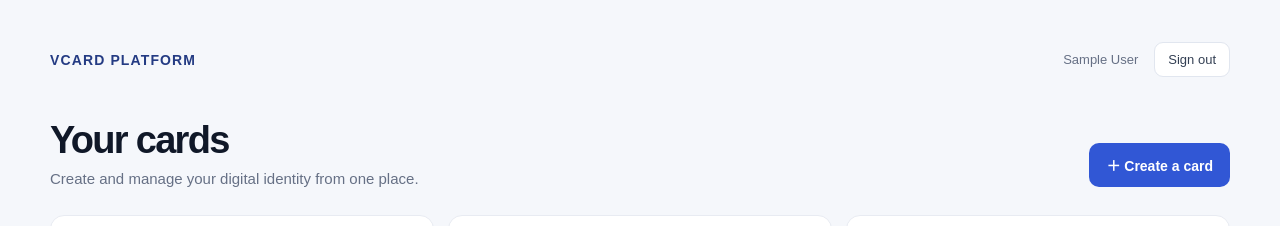
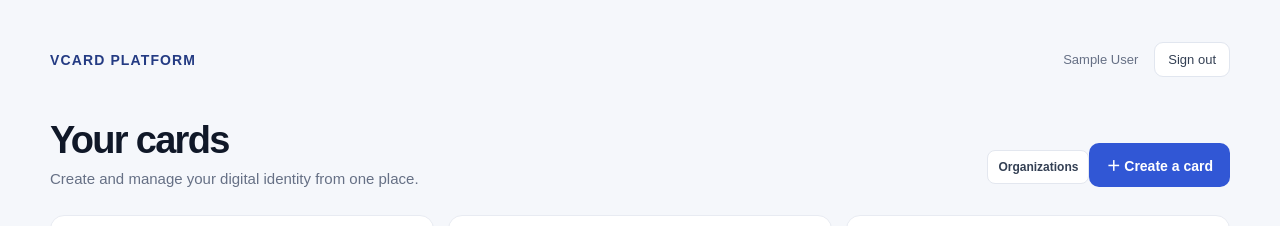
Before and after one commit to p3t3rkamau/vcard-platform, a Next.js app: page /dashboard in a window 1280 px wide. Shown: the top 226 px of the page. Built offline with nearby package versions, Linux system fonts and the light colour scheme; no server answers; the database is empty; sample sign-in values are in the browser's storage.

Commit message:
Add organizations entry to dashboard

```diff
--- a/src/app/dashboard/page.tsx
+++ b/src/app/dashboard/page.tsx
@@ -62,7 +62,7 @@ export default async function DashboardPage({ searchParams }: DashboardPageProps
           <h1>Your cards</h1>
           <p>Create and manage your digital identity from one place.</p>
         </div>
-        <Link className={styles.primaryButton} href="/dashboard/cards/new">＋ Create a card</Link>
+        <div className={styles.dashboardActions}><Link className={styles.actionLink} href="/dashboard/organizations">Organizations</Link><Link className={styles.primaryButton} href="/dashboard/cards/new">＋ Create a card</Link></div>
       </section>
 
       {query.updated === "1" && <p className={styles.notice}>Your card details have been saved.</p>}
```
